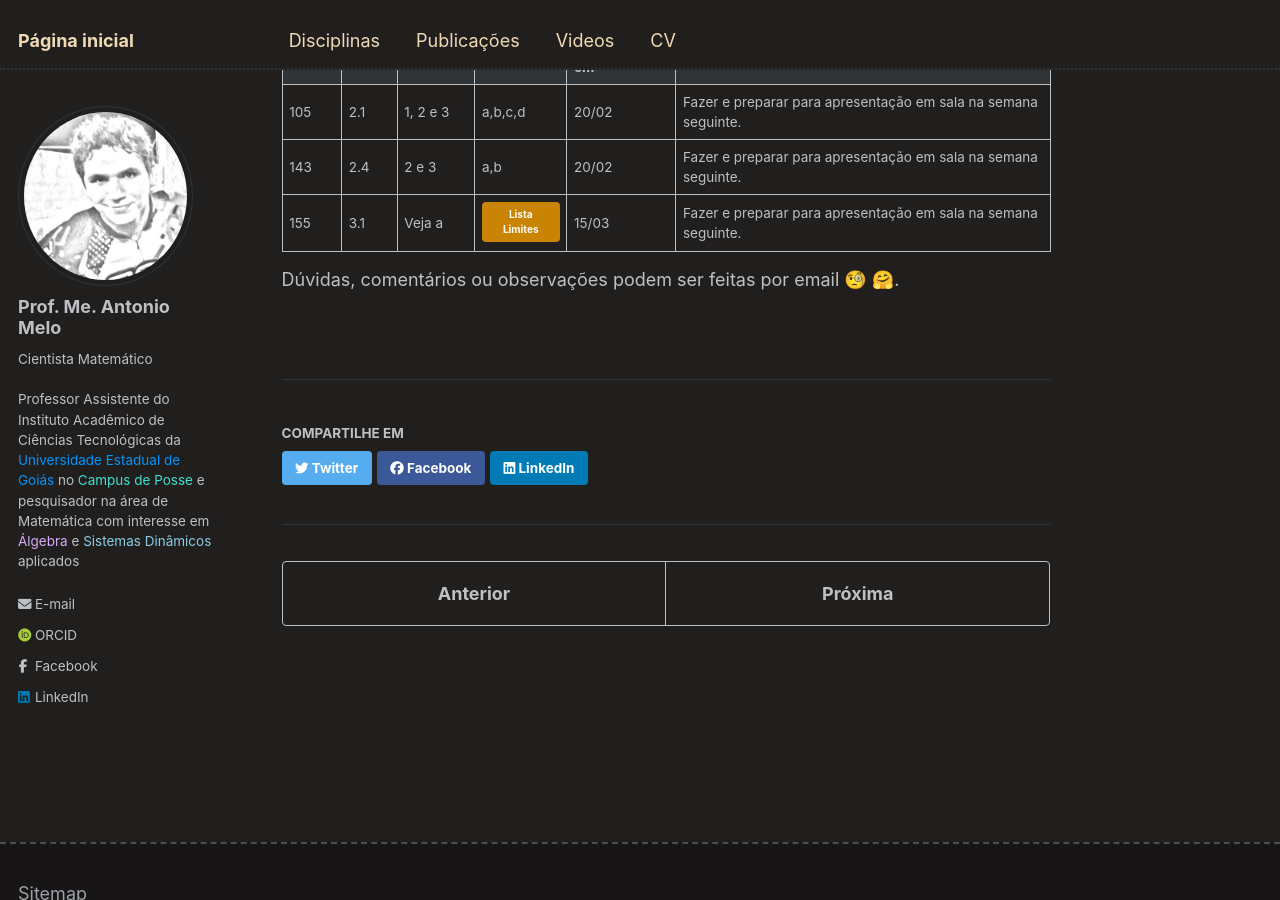
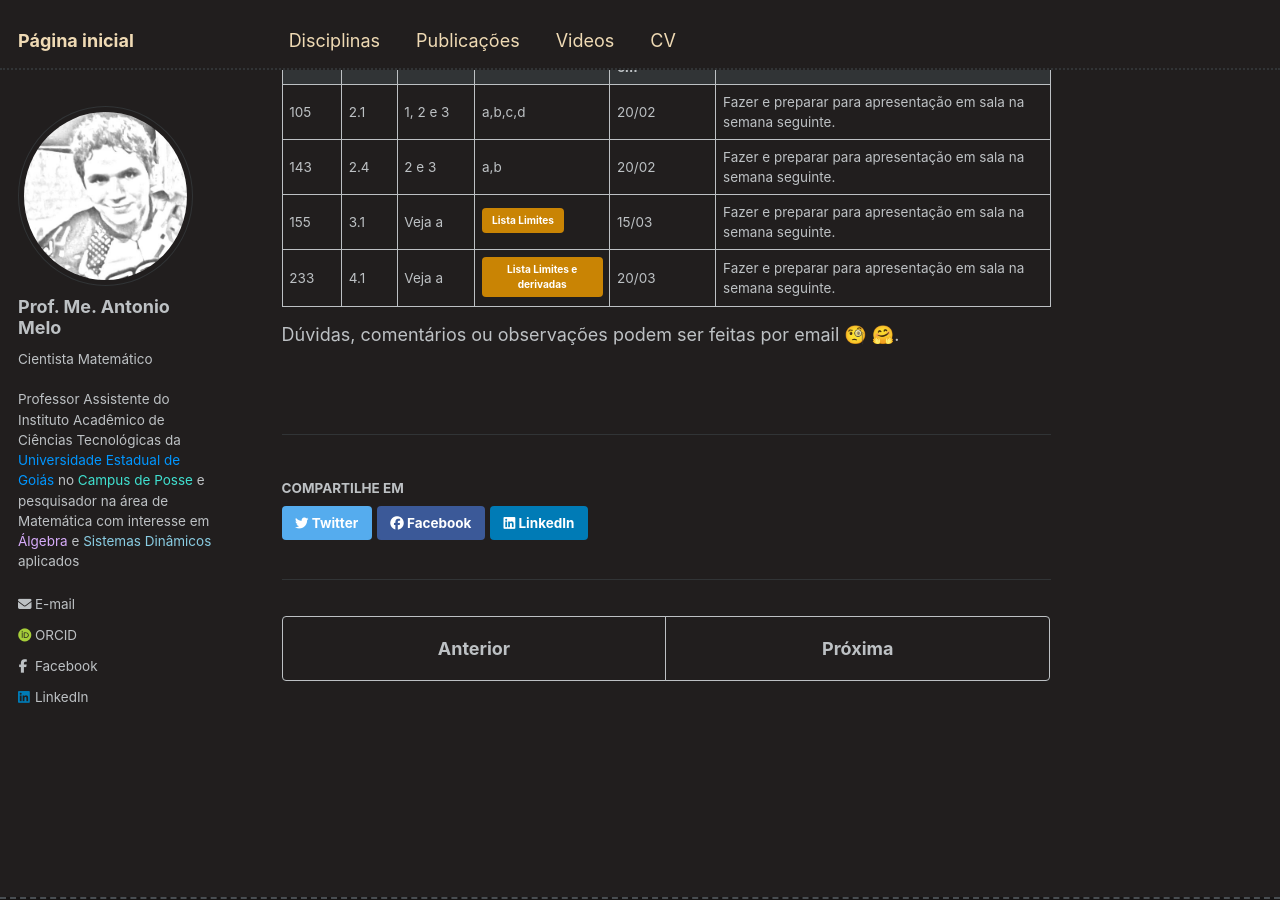
Before and after one commit to antmelo/antmelo.github.io, a Jekyll site: the page built from _teaching/2025-1-calculo.md, in a window 1280 px wide and 900 px high, scrolled down 1249 px. Built offline with Jekyll 4.4.1, drawn with Linux system fonts in a browser that asks for light colours; some web fonts are replaced.

Commit message:
Update 2025-1-calculo.md

```diff
--- a/_teaching/2025-1-calculo.md
+++ b/_teaching/2025-1-calculo.md
@@ -40,5 +40,6 @@ que está disponível para [Download Aqui](https://www.mediafire.com/file/njhisf
 |  105 | 2.1  |  1, 2 e 3 | a,b,c,d  | 20/02   | Fazer e preparar para apresentação em sala na semana seguinte.   |
 |  143 | 2.4  |  2 e 3 |  a,b | 20/02   | Fazer e preparar para apresentação em sala na semana seguinte.   |
 |  155 | 3.1  |  Veja a | [Lista Limites](https://antmelo.github.io/files/ZZA-CAL1-L1.pdf){: .btn}   | 15/03   | Fazer e preparar para apresentação em sala na semana seguinte.   |
+|  233 | 4.1  |  Veja a | [Lista Limites e derivadas](https://antmelo.github.io/files/ZZA-CAL1-L2.pdf){: .btn}   | 20/03   | Fazer e preparar para apresentação em sala na semana seguinte.   |
 
    Dúvidas, comentários ou observações podem ser feitas por email &#129488; &#129303;.
```
